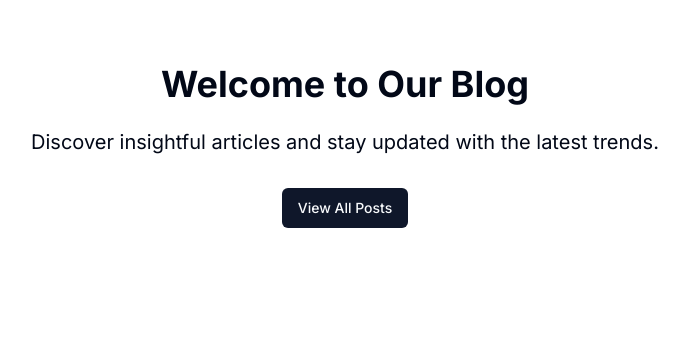
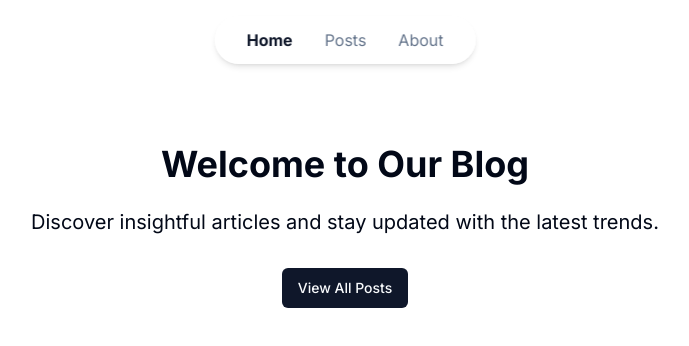
Before and after one commit to ukeSJTU/minerva, a Next.js app: page / in a window 1280 px wide. Shown: the top 346 px of the page, without its empty margins (295-984 px from the left). Built offline with nearby package versions, Linux system fonts and the light colour scheme.

Commit message:
feat(ui): :sparkles: implement new navbar componentt

```diff
--- a/src/app/layout.tsx
+++ b/src/app/layout.tsx
@@ -1,6 +1,7 @@
 import type { Metadata } from "next";
 import { Inter } from "next/font/google";
 import "./globals.css";
+import { Navbar } from "@/components/navbar";
 
 const inter = Inter({ subsets: ["latin"] });
 
@@ -16,7 +17,10 @@ export default function RootLayout({
 }>) {
   return (
     <html lang="en">
-      <body className={inter.className}>{children}</body>
+      <body className={inter.className}>
+        <Navbar />
+        <div className="pt-20">{children}</div>
+      </body>
     </html>
   );
 }
--- /dev/null
+++ b/src/components/navbar.tsx
@@ -0,0 +1,36 @@
+"use client";
+
+import Link from "next/link";
+import { usePathname } from "next/navigation";
+
+const NavItem = ({
+  href,
+  children,
+}: {
+  href: string;
+  children: React.ReactNode;
+}) => {
+  const pathname = usePathname();
+  const isActive = pathname === href;
+
+  return (
+    <Link
+      href={href}
+      className={`px-4 py-2 ${isActive ? "text-primary font-bold" : "text-muted-foreground"} hover:text-primary transition-colors`}
+    >
+      {children}
+    </Link>
+  );
+};
+
+export function Navbar() {
+  return (
+    <nav className="fixed top-4 left-1/2 transform -translate-x-1/2 bg-background/80 backdrop-blur-md shadow-md rounded-full">
+      <div className="flex items-center justify-center h-12 px-4">
+        <NavItem href="/">Home</NavItem>
+        <NavItem href="/posts">Posts</NavItem>
+        <NavItem href="/about">About</NavItem>
+      </div>
+    </nav>
+  );
+}
```
